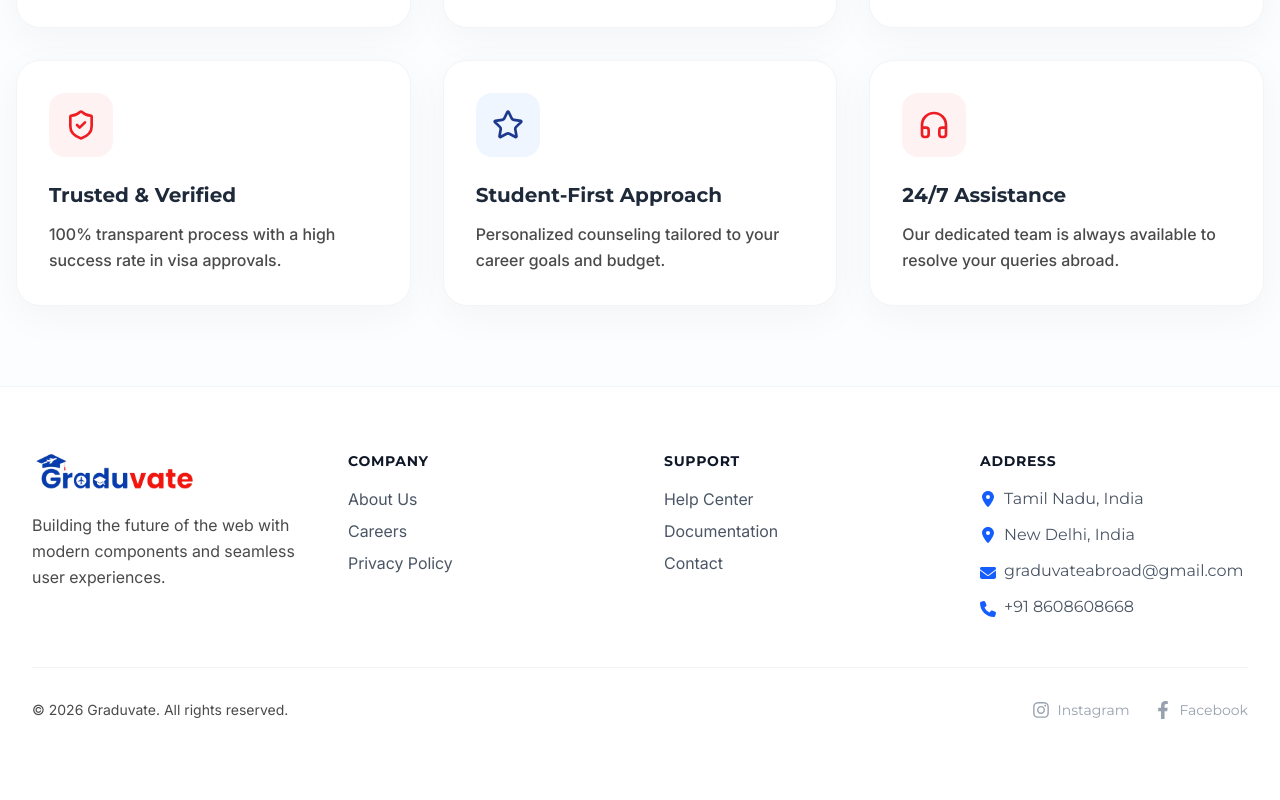
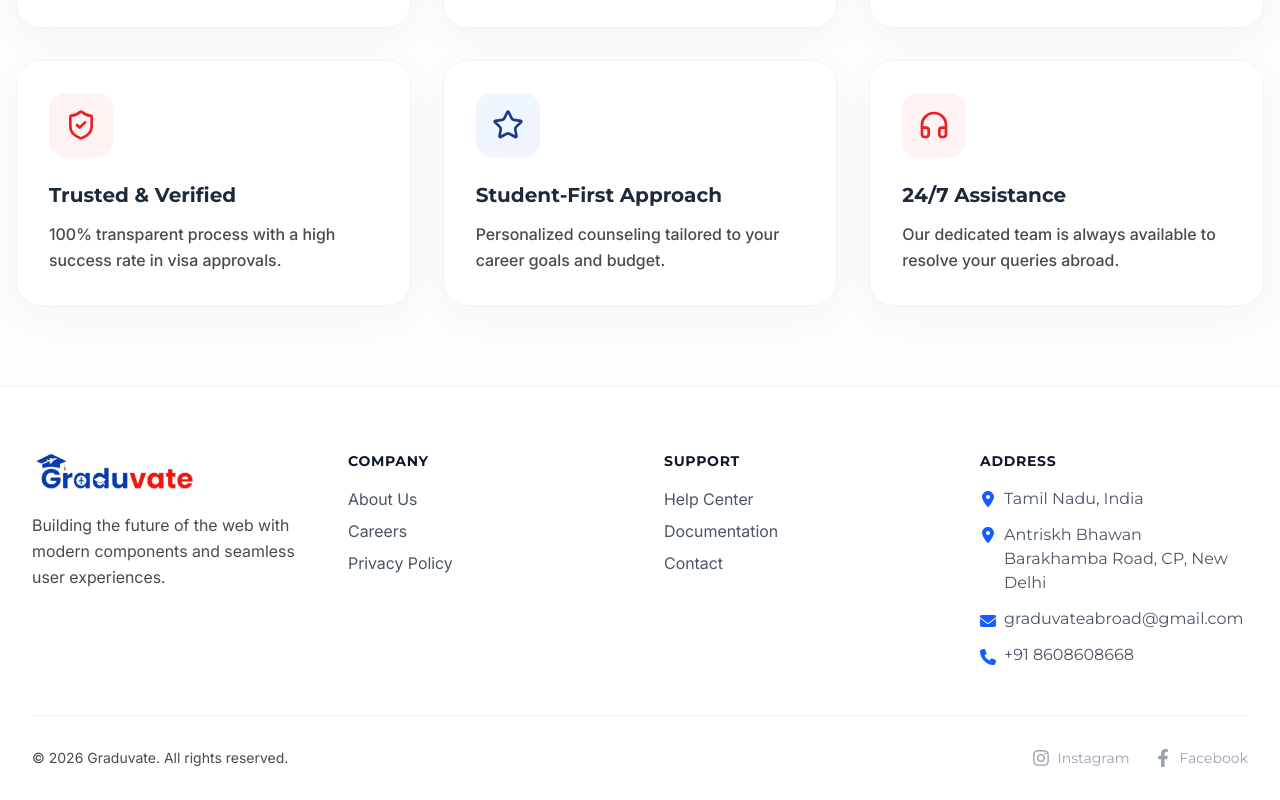
Before and after one commit to mr-aman-git/Graduvate-Website, a Next.js app: page / in a window 1280 px wide. Shown: the part 2642-3442 px from the top of the page. Before the commit the page ends 3394 px from the top, so only its background shows below. Built offline with nearby package versions, Linux system fonts and the light colour scheme.

Commit message:
location add

```diff
--- a/app/(public)/pr-global/canada/page.js
+++ b/app/(public)/pr-global/canada/page.js
@@ -47,7 +47,7 @@ export default function CanadaPRPage() {
             "@type": "ListItem",
             position: 2,
             name: "PR Global",
-            item: "https://graduvate.com/pr-global",
+            item: "https://graduvate.com/pr-global/canada",
           },
           {
             "@type": "ListItem",
--- a/src/navSection/Footer.tsx
+++ b/src/navSection/Footer.tsx
@@ -69,7 +69,7 @@ const Footer = () => {
                                     <FaLocationDot />
                                 </span>
 
-                                <span>New Delhi, India</span>
+                                <span>Antriskh Bhawan Barakhamba Road, CP, New Delhi</span>
                             </div>
 
                             {/* Email */}
```
